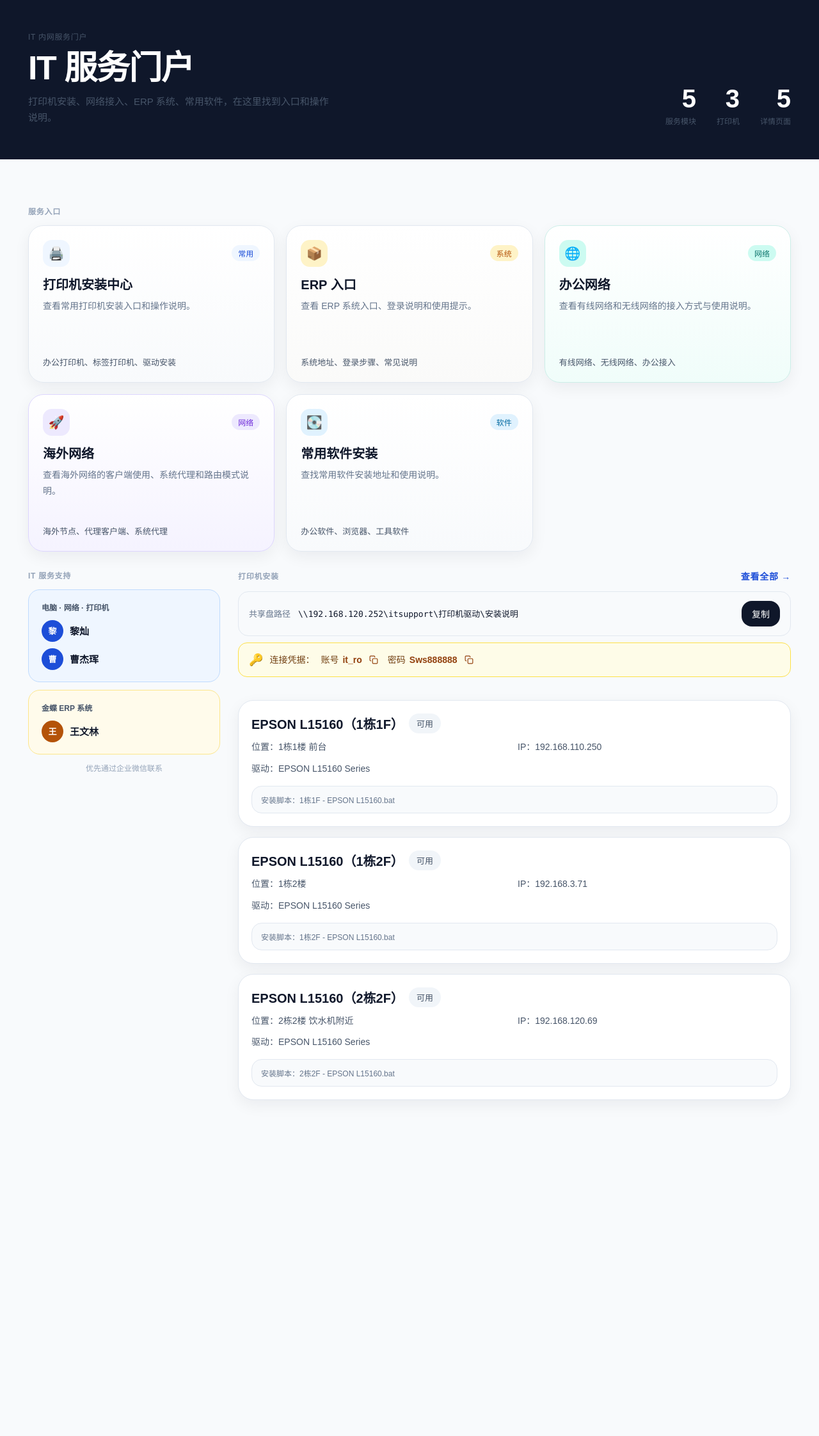
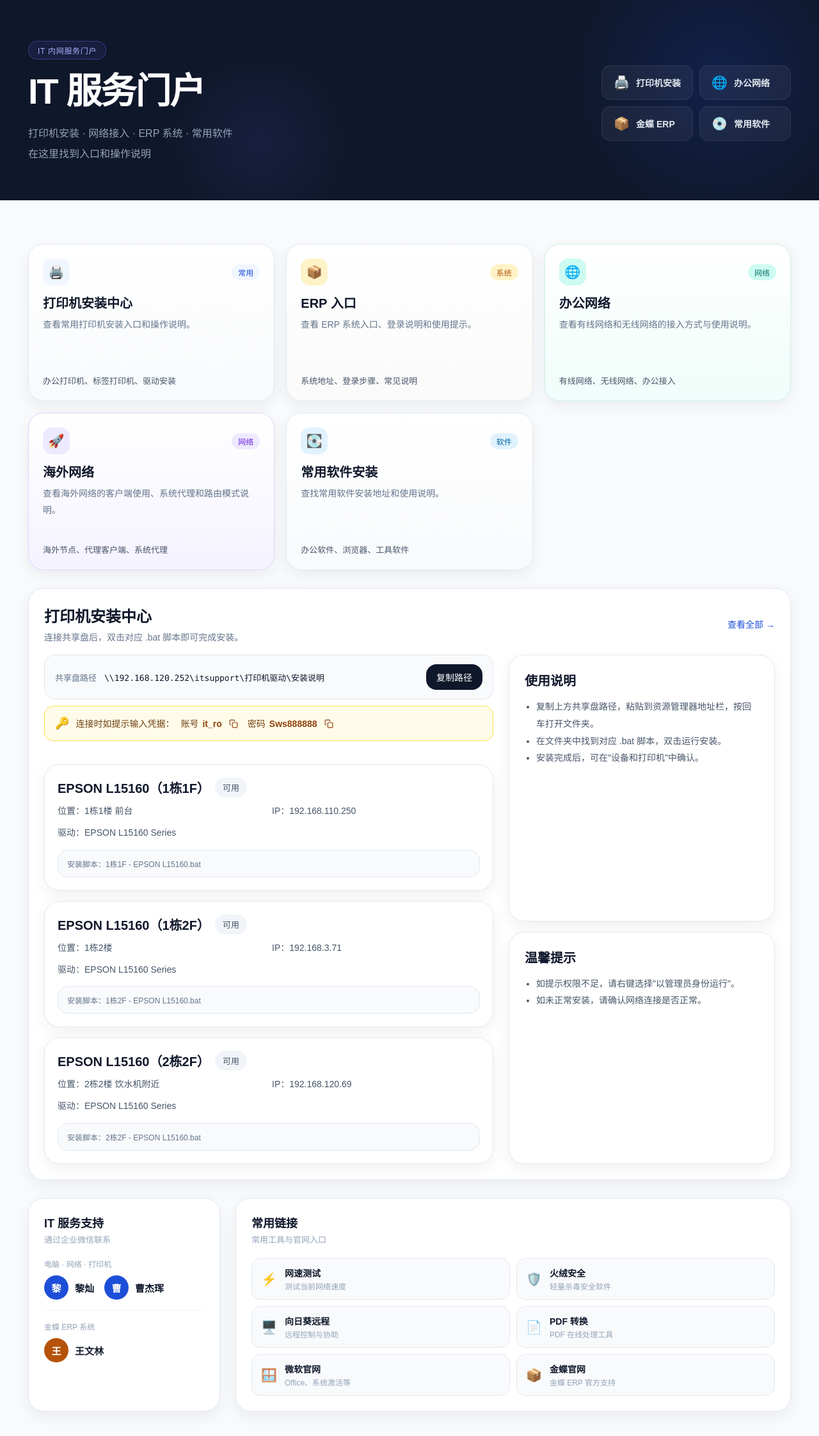
Before and after one commit to EmbraceMoxx/it-portal-vue, a Vue app: page / in a window 1280 px wide. Shown: the top 2244 px of the page at 64% size. Before the commit the page ends 1775 px from the top, so only its background shows below. Built offline with nearby package versions, Linux system fonts and the light colour scheme.

Commit message:
这一版不错了

```diff
--- a/src/assets/styles/global.css
+++ b/src/assets/styles/global.css
@@ -32,68 +32,192 @@
   box-shadow: 0 8px 24px rgba(15, 23, 42, 0.06);
 }
 
-/* Hero */
+/* Hero 全宽 */
 .hero-wrap {
+  width: 100%;
   background: #0f172a;
-  padding: 48px 0 52px;
-  margin-bottom: 40px;
+  padding: 64px 0 56px;
+  margin-bottom: 36px;
+  position: relative;
+  overflow: hidden;
 }
 
-.hero-inner {
+.hero-wrap::before {
+  content: '';
+  position: absolute;
+  top: -120px;
+  right: -80px;
+  width: 480px;
+  height: 480px;
+  border-radius: 50%;
+  background: radial-gradient(circle, rgba(29,78,216,0.18) 0%, transparent 70%);
+  pointer-events: none;
+}
+
+.hero-wrap::after {
+  content: '';
+  position: absolute;
+  bottom: -60px;
+  left: 20%;
+  width: 300px;
+  height: 300px;
+  border-radius: 50%;
+  background: radial-gradient(circle, rgba(99,102,241,0.1) 0%, transparent 70%);
+  pointer-events: none;
+}
+
+.hw-inner {
   max-width: 1240px;
   margin: 0 auto;
   padding: 0 24px;
   display: flex;
-  align-items: flex-end;
+  align-items: center;
   justify-content: space-between;
-  gap: 32px;
+  gap: 48px;
+  position: relative;
+  z-index: 1;
 }
 
-.hero-kicker {
+.hw-badge {
+  display: inline-flex;
+  align-items: center;
+  padding: 5px 14px;
+  border-radius: 999px;
+  border: 1px solid rgba(99,102,241,0.4);
+  background: rgba(99,102,241,0.1);
+  font-size: 12px;
+  color: #a5b4fc;
+  letter-spacing: 0.06em;
+  margin-bottom: 20px;
+}
+
+.hw-kicker {
+  margin: 0 0 12px;
+  font-size: 13px;
+  color: #64748b;
+  letter-spacing: 0.08em;
+  text-transform: uppercase;
+}
+
+.hw-title {
+  margin: 0 0 20px;
+  font-size: 56px;
+  font-weight: 800;
+  color: #fff;
+  letter-spacing: -2px;
+  line-height: 1.08;
+}
+
+.hw-title-accent {
+  color: #6366f1;
+}
+
+.hw-desc {
+  margin: 0;
+  font-size: 16px;
+  color: #94a3b8;
+  line-height: 2;
+}
+
+/* Hero 右侧快捷导航 */
+.hw-nav {
+  display: grid;
+  grid-template-columns: 1fr 1fr;
+  gap: 10px;
+  flex-shrink: 0;
+}
+
+.hw-nav-item {
+  display: flex;
+  align-items: center;
+  gap: 10px;
+  padding: 14px 18px;
+  border-radius: 14px;
+  background: rgba(255,255,255,0.05);
+  border: 1px solid rgba(255,255,255,0.08);
+  text-decoration: none;
+  transition: 0.18s ease;
+  min-width: 140px;
+}
+
+.hw-nav-item:hover {
+  background: rgba(255,255,255,0.1);
+  border-color: rgba(255,255,255,0.16);
+  transform: translateY(-1px);
+}
+
+.hw-nav-icon {
+  font-size: 20px;
+  flex-shrink: 0;
+}
+
+.hw-nav-label {
+  font-size: 14px;
+  font-weight: 600;
+  color: #e2e8f0;
+}
+
+.hw-right {
+  border-left: 1px solid rgba(255,255,255,0.07);
+  padding-left: 64px;
+}
+
+.hw-contact-label {
   font-size: 12px;
   color: #475569;
-  letter-spacing: 0.06em;
-  text-transform: uppercase;
-  margin-bottom: 14px;
+  margin-bottom: 20px;
 }
 
-.hero-title {
-  margin: 0 0 12px;
-  font-size: 52px;
-  font-weight: 700;
-  color: #fff;
-  letter-spacing: -1.5px;
-  line-height: 1.05;
+.hw-contacts {
+  display: flex;
+  flex-direction: column;
+  gap: 20px;
 }
 
-.hero-desc {
-  margin: 0;
-  font-size: 15px;
-  color: #475569;
-  line-height: 1.7;
-  max-width: 480px;
+.hw-group {
+  display: flex;
+  flex-direction: column;
+  gap: 10px;
 }
 
-.hero-stat-row {
-  display: flex;
-  gap: 32px;
+.hw-scope {
+  font-size: 12px;
+  color: #334155;
 }
 
-.hero-stat {
-  text-align: right;
+.hw-people {
+  display: flex;
+  gap: 16px;
+  flex-wrap: wrap;
 }
 
-.hero-stat-n {
-  font-size: 40px;
-  font-weight: 700;
-  color: #fff;
-  line-height: 1;
+.hw-person {
+  display: flex;
+  align-items: center;
+  gap: 10px;
+  font-size: 16px;
+  font-weight: 600;
+  color: #e2e8f0;
 }
 
-.hero-stat-l {
-  font-size: 12px;
-  color: #475569;
-  margin-top: 6px;
+.hw-av {
+  width: 38px;
+  height: 38px;
+  border-radius: 50%;
+  font-size: 15px;
+  font-weight: 700;
+  display: flex;
+  align-items: center;
+  justify-content: center;
+  flex-shrink: 0;
+}
+
+.hw-av.it  { background: #1d4ed8; color: #fff; }
+.hw-av.erp { background: #b45309; color: #fff; }
+
+.hw-sep {
+  height: 1px;
+  background: rgba(255,255,255,0.07);
 }
 
 .hero h1,
@@ -540,22 +664,22 @@
 }
 
 @media (max-width: 960px) {
-  .hero-inner {
+  .hw-inner {
     flex-direction: column;
     align-items: flex-start;
-    gap: 24px;
+    gap: 32px;
   }
 
-  .hero-stat-row {
-    gap: 20px;
+  .hw-nav {
+    width: 100%;
+    grid-template-columns: repeat(4, 1fr);
   }
 
-  .hero-stat {
-    text-align: left;
-  }
-
-  .home-bottom-grid {
-    grid-template-columns: 1fr;
+  .hw-right {
+    border-left: none;
+    border-top: 1px solid rgba(255,255,255,0.07);
+    padding-left: 0;
+    padding-top: 32px;
   }
 
   .printer-head {
@@ -1137,3 +1261,233 @@
   flex-direction: column;
   gap: 16px;
 }
+
+/* 首页底部并排 */
+.home-row {
+  display: grid;
+  grid-template-columns: 300px 1fr;
+  gap: 24px;
+  margin-top: 28px;
+  align-items: start;
+}
+
+.home-card {
+  background: #fff;
+  border: 1px solid #e2e8f0;
+  border-radius: 24px;
+  padding: 28px;
+  box-shadow: 0 4px 16px rgba(15, 23, 42, 0.05);
+}
+
+.home-card h2 {
+  margin: 0 0 4px;
+  font-size: 18px;
+  color: #0f172a;
+}
+
+.home-card-sub {
+  margin: 0 0 20px;
+  font-size: 13px;
+  color: #94a3b8;
+}
+
+.home-card-head {
+  display: flex;
+  justify-content: space-between;
+  align-items: flex-start;
+  margin-bottom: 16px;
+}
+
+.home-card-head h2 { margin-bottom: 4px; }
+.home-card-head .home-card-sub { margin-bottom: 0; }
+
+/* IT 支持卡片内容 */
+.scs-list {
+  display: flex;
+  flex-direction: column;
+  gap: 16px;
+}
+
+.scs-item {
+  display: flex;
+  flex-direction: column;
+  gap: 10px;
+}
+
+.scs-scope {
+  font-size: 12px;
+  color: #94a3b8;
+}
+
+.scs-people {
+  display: flex;
+  flex-direction: column;
+  gap: 8px;
+}
+
+.scs-person {
+  display: flex;
+  align-items: center;
+  gap: 10px;
+  font-size: 15px;
+  font-weight: 600;
+  color: #0f172a;
+}
+
+.scs-av {
+  width: 36px;
+  height: 36px;
+  border-radius: 50%;
+  font-size: 14px;
+  font-weight: 700;
+  display: flex;
+  align-items: center;
+  justify-content: center;
+  flex-shrink: 0;
+}
+
+.scs-av.it  { background: #1d4ed8; color: #fff; }
+.scs-av.erp { background: #b45309; color: #fff; }
+
+.scs-divider {
+  height: 1px;
+  background: #f1f5f9;
+}
+
+/* 底部两列 */
+.bottom-grid {
+  display: grid;
+  grid-template-columns: 300px 1fr;
+  gap: 24px;
+  margin-top: 24px;
+}
+
+.bottom-card-title {
+  margin: 0 0 4px;
+  font-size: 18px;
+  color: #0f172a;
+}
+
+.bottom-card-sub {
+  margin: 0 0 20px;
+  font-size: 13px;
+  color: #94a3b8;
+}
+
+/* IT 支持竖排 */
+.support-list-v {
+  display: flex;
+  flex-direction: column;
+  gap: 16px;
+}
+
+.slv-group {
+  display: flex;
+  flex-direction: column;
+  gap: 10px;
+}
+
+.slv-scope {
+  font-size: 12px;
+  color: #94a3b8;
+}
+
+.slv-people {
+  display: flex;
+  gap: 16px;
+  flex-wrap: wrap;
+}
+
+.slv-person {
+  display: flex;
+  align-items: center;
+  gap: 10px;
+  font-size: 15px;
+  font-weight: 600;
+  color: #0f172a;
+}
+
+.slv-av {
+  width: 38px;
+  height: 38px;
+  border-radius: 50%;
+  font-size: 15px;
+  font-weight: 700;
+  display: flex;
+  align-items: center;
+  justify-content: center;
+  flex-shrink: 0;
+}
+
+.slv-av.it  { background: #1d4ed8; color: #fff; }
+.slv-av.erp { background: #b45309; color: #fff; }
+
+.slv-divider {
+  height: 1px;
+  background: #f1f5f9;
+}
+
+/* 常用链接 */
+.quick-links-grid {
+  display: grid;
+  grid-template-columns: 1fr 1fr;
+  gap: 10px;
+}
+
+.ql-item {
+  display: flex;
+  align-items: center;
+  gap: 12px;
+  padding: 12px 14px;
+  border-radius: 14px;
+  background: #f8fafc;
+  border: 1px solid #e2e8f0;
+  text-decoration: none;
+  color: inherit;
+  transition: 0.15s ease;
+}
+
+.ql-item:hover {
+  background: #f1f5f9;
+  border-color: #cbd5e1;
+  transform: translateY(-1px);
+}
+
+.ql-icon {
+  font-size: 20px;
+  flex-shrink: 0;
+}
+
+.ql-label {
+  font-size: 14px;
+  font-weight: 600;
+  color: #0f172a;
+}
+
+.ql-desc {
+  font-size: 12px;
+  color: #94a3b8;
+  margin-top: 2px;
+}
+
+@media (max-width: 768px) {
+  .bottom-grid {
+    grid-template-columns: 1fr;
+  }
+
+  .quick-links-grid {
+    grid-template-columns: 1fr;
+  }
+}
+
+/* 企微提示 */
+.slv-wecom-tip {
+  display: flex;
+  align-items: center;
+  gap: 6px;
+  margin-top: 16px;
+  padding-top: 14px;
+  border-top: 1px solid #f1f5f9;
+  font-size: 12px;
+  color: #94a3b8;
+}
--- a/src/data/quick-links.ts
+++ b/src/data/quick-links.ts
@@ -0,0 +1,45 @@
+export interface QuickLink {
+  label: string
+  url: string
+  desc: string
+  icon: string
+}
+
+export const quickLinks: QuickLink[] = [
+  {
+    label: '网速测试',
+    url: 'https://www.speedtest.cn',
+    desc: '测试当前网络速度',
+    icon: '⚡',
+  },
+  {
+    label: '火绒安全',
+    url: 'https://www.huorong.cn',
+    desc: '轻量杀毒安全软件',
+    icon: '🛡️',
+  },
+  {
+    label: '向日葵远程',
+    url: 'https://sunlogin.oray.com',
+    desc: '远程控制与协助',
+    icon: '🖥️',
+  },
+  {
+    label: 'PDF 转换',
+    url: 'https://smallpdf.com/cn',
+    desc: 'PDF 在线处理工具',
+    icon: '📄',
+  },
+  {
+    label: '微软官网',
+    url: 'https://www.microsoft.com/zh-cn',
+    desc: 'Office、系统激活等',
+    icon: '🪟',
+  },
+  {
+    label: '金蝶官网',
+    url: 'https://www.kingdee.com',
+    desc: '金蝶 ERP 官方支持',
+    icon: '📦',
+  },
+]
--- a/src/views/HomeView.vue
+++ b/src/views/HomeView.vue
@@ -1,28 +1,31 @@
 <template>
   <div>
+
     <!-- Hero 全宽 -->
     <div class="hero-wrap">
-      <div class="hero-inner">
-        <div class="hero-left">
-          <div class="hero-kicker">IT 内网服务门户</div>
-          <h1 class="hero-title">IT 服务门户</h1>
-          <p class="hero-desc">打印机安装、网络接入、ERP 系统、常用软件，在这里找到入口和操作说明。</p>
+      <div class="hw-inner">
+        <div class="hw-left">
+          <div class="hw-badge">IT 内网服务门户</div>
+          <h1 class="hw-title">IT 服务门户</h1>
+          <p class="hw-desc">打印机安装 · 网络接入 · ERP 系统 · 常用软件<br>在这里找到入口和操作说明</p>
         </div>
-        <div class="hero-right">
-          <div class="hero-stat-row">
-            <div class="hero-stat">
-              <div class="hero-stat-n">{{ modules.length }}</div>
-              <div class="hero-stat-l">服务模块</div>
-            </div>
-            <div class="hero-stat">
-              <div class="hero-stat-n">{{ printers.length }}</div>
-              <div class="hero-stat-l">打印机</div>
-            </div>
-            <div class="hero-stat">
-              <div class="hero-stat-n">5</div>
-              <div class="hero-stat-l">详情页面</div>
-            </div>
-          </div>
+        <div class="hw-nav">
+          <RouterLink class="hw-nav-item" to="/printer">
+            <span class="hw-nav-icon">🖨️</span>
+            <span class="hw-nav-label">打印机安装</span>
+          </RouterLink>
+          <RouterLink class="hw-nav-item" to="/network">
+            <span class="hw-nav-icon">🌐</span>
+            <span class="hw-nav-label">办公网络</span>
+          </RouterLink>
+          <RouterLink class="hw-nav-item" to="/erp">
+            <span class="hw-nav-icon">📦</span>
+            <span class="hw-nav-label">金蝶 ERP</span>
+          </RouterLink>
+          <RouterLink class="hw-nav-item" to="/software">
+            <span class="hw-nav-icon">💿</span>
+            <span class="hw-nav-label">常用软件</span>
+          </RouterLink>
         </div>
       </div>
     </div>
@@ -30,64 +33,30 @@
     <div class="container">
 
       <!-- 服务模块 -->
-      <div class="home-section-label">服务入口</div>
       <section class="module-grid">
-        <ModuleCard
-          v-for="item in displayModules"
-          :key="item.key"
-          :item="item"
-        />
+        <ModuleCard v-for="item in displayModules" :key="item.key" :item="item" />
       </section>
 
-      <!-- 底部两列：IT 支持 + 打印机 -->
-      <div class="home-bottom-grid">
-
-        <!-- IT 支持 -->
-        <div class="home-support">
-          <div class="home-section-label">IT 服务支持</div>
-          <div class="support-card-wrap">
-            <div class="support-card-item it-bg">
-              <div class="sci-label">电脑 · 网络 · 打印机</div>
-              <div class="sci-people">
-                <div class="sci-person">
-                  <div class="sci-av it">黎</div>
-                  <span class="sci-name">黎灿</span>
-                </div>
-                <div class="sci-person">
-                  <div class="sci-av it">曹</div>
-                  <span class="sci-name">曹杰珲</span>
-                </div>
-              </div>
-            </div>
-            <div class="support-card-item erp-bg">
-              <div class="sci-label">金蝶 ERP 系统</div>
-              <div class="sci-people">
-                <div class="sci-person">
-                  <div class="sci-av erp">王</div>
-                  <span class="sci-name">王文林</span>
-                </div>
-              </div>
-            </div>
-            <div class="sci-tip">优先通过企业微信联系</div>
+      <!-- 打印机安装 -->
+      <section class="section-card">
+        <div class="section-head">
+          <div>
+            <h2>打印机安装中心</h2>
+            <div class="section-subtitle">连接共享盘后，双击对应 .bat 脚本即可完成安装。</div>
           </div>
+          <RouterLink class="btn-link" to="/printer">查看全部 →</RouterLink>
         </div>
-
-        <!-- 打印机安装 -->
-        <div class="home-printer">
-          <div class="home-section-label" style="display:flex;justify-content:space-between;align-items:center">
-            <span>打印机安装</span>
-            <RouterLink class="btn-link" to="/printer">查看全部 →</RouterLink>
-          </div>
-          <div class="printer-quick">
+        <div class="detail-grid">
+          <div class="detail-main">
             <div class="share-block">
               <div class="share-path-row">
                 <span class="share-label">共享盘路径</span>
                 <code class="share-path">{{ sharePath }}</code>
-                <button class="btn-primary" @click="handleCopy">复制</button>
+                <button class="btn-primary" @click="handleCopy">复制路径</button>
               </div>
               <div class="credential-banner">
                 <span class="credential-icon">🔑</span>
-                <span class="credential-text">连接凭据：</span>
+                <span class="credential-text">连接时如提示输入凭据：</span>
                 <span class="credential-item">账号 <strong>it_ro</strong>
                   <button class="btn-copy-icon" @click="copyText('it_ro', '已复制账号')" title="复制账号">
                     <svg xmlns="http://www.w3.org/2000/svg" width="14" height="14" viewBox="0 0 24 24" fill="none" stroke="currentColor" stroke-width="2" stroke-linecap="round" stroke-linejoin="round"><rect x="9" y="9" width="13" height="13" rx="2"/><path d="M5 15H4a2 2 0 0 1-2-2V4a2 2 0 0 1 2-2h9a2 2 0 0 1 2 2v1"/></svg>
@@ -99,18 +68,82 @@
                   </button>
                 </span>
               </div>
+
             </div>
             <div class="printer-list">
-              <PrinterCard
-                v-for="printer in printers"
-                :key="printer.id"
-                :printer="printer"
-              />
+              <PrinterCard v-for="printer in printers" :key="printer.id" :printer="printer" />
+            </div>
+          </div>
+          <div class="detail-side">
+            <div class="faq-card">
+              <h3>使用说明</h3>
+              <ul>
+                <li>复制上方共享盘路径，粘贴到资源管理器地址栏，按回车打开文件夹。</li>
+                <li>在文件夹中找到对应 .bat 脚本，双击运行安装。</li>
+                <li>安装完成后，可在"设备和打印机"中确认。</li>
+              </ul>
+            </div>
+            <div class="faq-card">
+              <h3>温馨提示</h3>
+              <ul>
+                <li>如提示权限不足，请右键选择"以管理员身份运行"。</li>
+                <li>如未正常安装，请确认网络连接是否正常。</li>
+              </ul>
             </div>
           </div>
         </div>
+      </section>
+
+      <!-- 底部两列：IT 支持 + 常用链接 -->
+      <div class="bottom-grid">
+
+        <!-- IT 服务支持 -->
+        <section class="section-card">
+          <h2 class="bottom-card-title">IT 服务支持</h2>
+          <p class="bottom-card-sub">通过企业微信联系</p>
+          <div class="support-list-v">
+            <div class="slv-group">
+              <div class="slv-scope">电脑 · 网络 · 打印机</div>
+              <div class="slv-people">
+                <div class="slv-person"><div class="slv-av it">黎</div><span>黎灿</span></div>
+                <div class="slv-person"><div class="slv-av it">曹</div><span>曹杰珲</span></div>
+              </div>
+            </div>
+            <div class="slv-divider"></div>
+            <div class="slv-group">
+              <div class="slv-scope">金蝶 ERP 系统</div>
+              <div class="slv-people">
+                <div class="slv-person"><div class="slv-av erp">王</div><span>王文林</span></div>
+              </div>
+            </div>
+          </div>
+
+        </section>
+
+        <!-- 常用链接 -->
+        <section class="section-card">
+          <h2 class="bottom-card-title">常用链接</h2>
+          <p class="bottom-card-sub">常用工具与官网入口</p>
+          <div class="quick-links-grid">
+            <a
+              v-for="link in quickLinks"
+              :key="link.url"
+              :href="link.url"
+              target="_blank"
+              rel="noopener"
+              class="ql-item"
+            >
+              <span class="ql-icon">{{ link.icon }}</span>
+              <div class="ql-text">
+                <div class="ql-label">{{ link.label }}</div>
+                <div class="ql-desc">{{ link.desc }}</div>
+              </div>
+            </a>
+          </div>
+        </section>
 
       </div>
+
     </div>
   </div>
 </template>
@@ -121,18 +154,14 @@
 import PrinterCard from '../components/PrinterCard.vue'
 import { modules } from '../data/modules'
 import { printers, PRINTER_SHARE_PATH } from '../data/printers'
+import { quickLinks } from '../data/quick-links'
 import { useClipboard } from '../composables/useClipboard'
 
 const sharePath = PRINTER_SHARE_PATH
 const { copyText } = useClipboard()
-
-const handleCopy = () => {
-  copyText(sharePath, '已复制共享盘路径')
-}
+const handleCopy = () => copyText(sharePath, '已复制共享盘路径')
 
 const displayModules = computed(() =>
-  modules.filter((item) =>
-    ['printer', 'erp', 'network', 'overseas-network', 'software'].includes(item.key),
-  ),
+  modules.filter((m) => ['printer', 'erp', 'network', 'overseas-network', 'software'].includes(m.key))
 )
 </script>
--- a/src/views/PrinterView.vue
+++ b/src/views/PrinterView.vue
@@ -40,10 +40,7 @@
                 </button>
               </span>
             </div>
-            <div class="contact-banner">
-              <span class="credential-icon">💬</span>
-              <span>遇到问题？通过企业微信联系运维：<strong>黎灿</strong> 或 <strong>曹杰珲</strong></span>
-            </div>
+
           </div>
 
           <div class="step-list">
```
